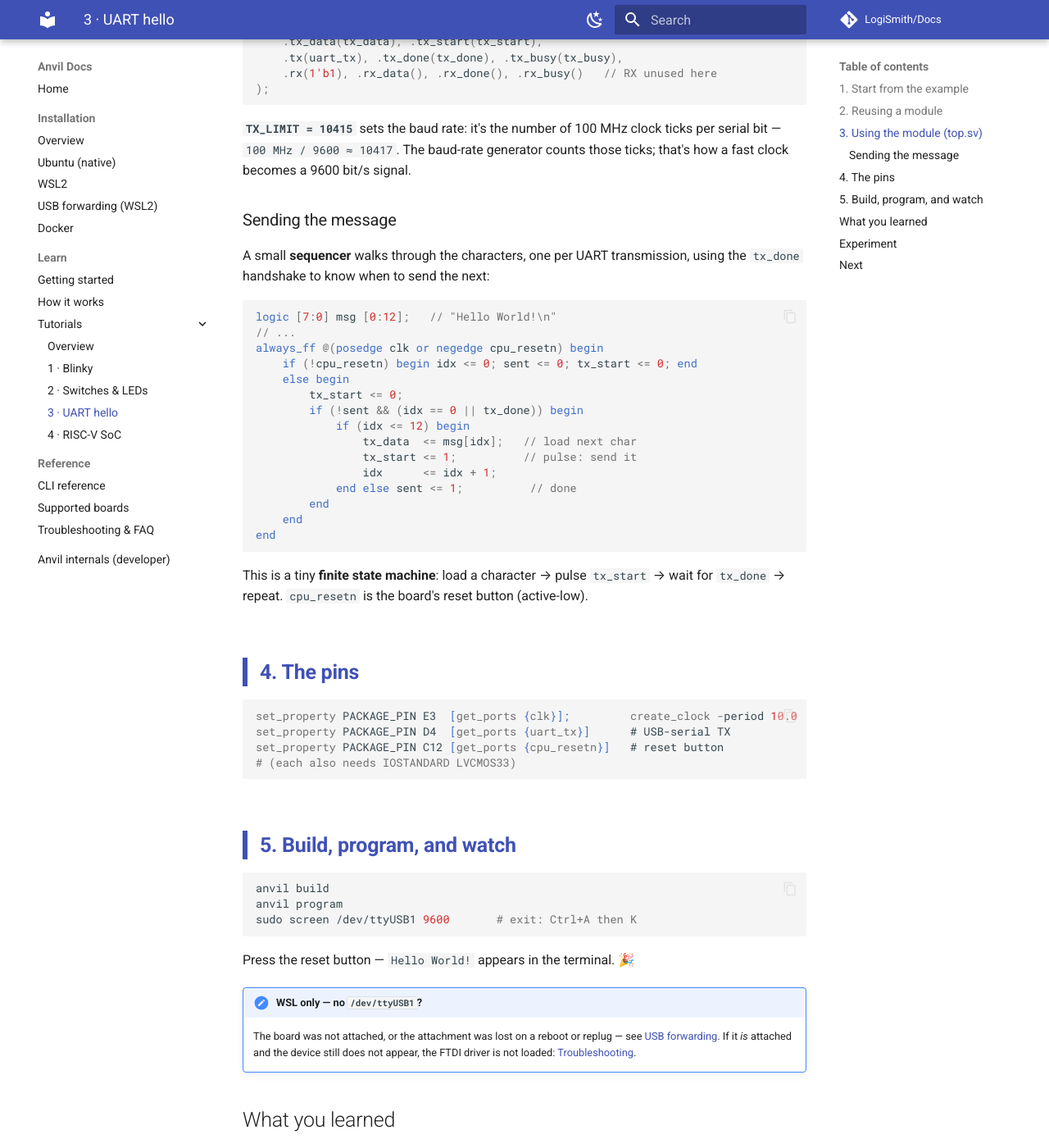
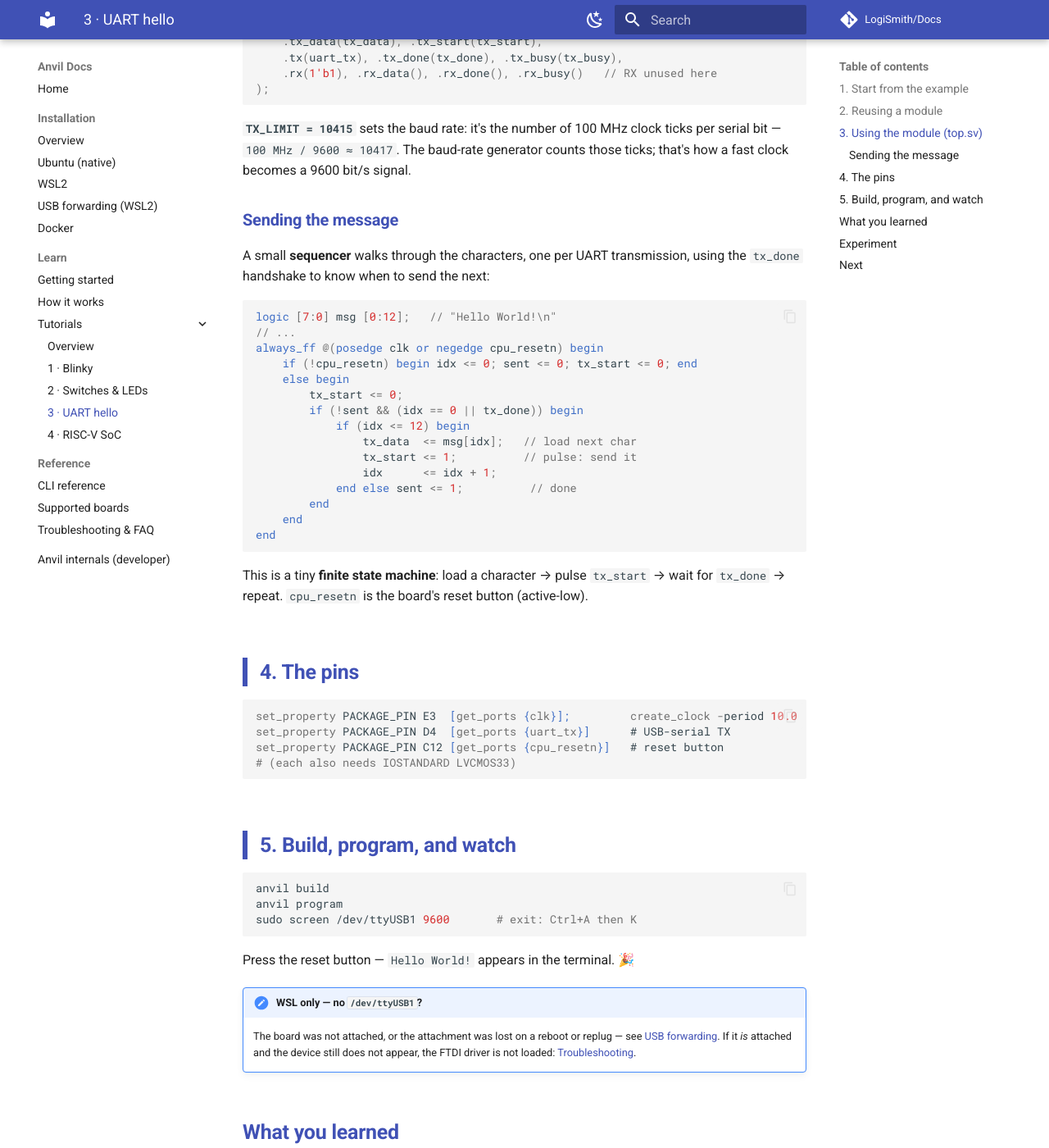
Before and after one commit to LogiSmith/Docs, an MkDocs documentation site: the page built from docs/tutorials/uart-hello.md, in a window 1280 px wide and 1400 px high, scrolled down 1436 px. Shown: the whole window at 82% size. Built offline with MkDocs 1.6.1 and Material for MkDocs 9.7.7, drawn with Linux system fonts in a browser that asks for light colours; comment, search, counter and statistics services are not loaded.

Commit message:
docs: colour every heading level so a page's structure is visible at a glance

```diff
--- a/docs/stylesheets/extra.css
+++ b/docs/stylesheets/extra.css
@@ -1,13 +1,31 @@
-/* Numbered step headings, in the install guides and the tutorials alike.
-   Ordinary headings disappear while scrolling a long page; these have to be
-   findable at a glance, because a reader who loses their place repeats a step.
-   Tutorials number steps at h2 and the install guides at h3, so both are styled
-   and only the size differs — the colour and bar are what make them scannable. */
+/* One heading scheme for the whole site.
+   Three levels, quietest first, so the shape of a page is visible while scrolling:
+     h2      a section          colour + a rule under it
+     h3      a subsection       colour, no rule
+     .step   something you do   colour + a bar down the left, the loudest thing
+   Everything uses the theme's own primary colour, so a palette change carries. */
+
+.md-typeset h2 {
+  color: var(--md-primary-fg-color);
+  font-weight: 600;
+  border-bottom: 1px solid var(--md-default-fg-color--lightest);
+  padding-bottom: 0.3rem;
+  margin-top: 2.2em;
+}
+
+.md-typeset h3 {
+  color: var(--md-primary-fg-color);
+  font-weight: 600;
+}
+
+/* Numbered steps, in the install guides and the tutorials alike. Tutorials number
+   at h2 and the install guides at h3, so both are styled; only the size differs. */
 .md-typeset h2.step,
 .md-typeset h3.step {
   font-weight: 700;
-  color: var(--md-primary-fg-color);
+  border-bottom: none;
   border-left: 0.3rem solid var(--md-primary-fg-color);
+  padding-bottom: 0;
   padding-left: 0.75rem;
   margin-top: 2.5em;
 }
@@ -16,9 +34,18 @@
   font-size: 1.45em;
 }
 
-/* Indigo on slate is too dark to read; Material ships a lighter tone for this. */
+/* The primary colour straight onto a dark background measures 2.35:1 — unreadable.
+   Lightening it against white keeps whatever palette the theme is set to; the flat
+   value above it is the fallback for browsers without color-mix. Measured on the
+   slate background: 2.35:1 unlightened, 6.31:1 like this. */
+[data-md-color-scheme="slate"] .md-typeset h2,
+[data-md-color-scheme="slate"] .md-typeset h3 {
+  color: #8c9eff;
+  color: color-mix(in srgb, var(--md-primary-fg-color) 55%, white);
+}
+
 [data-md-color-scheme="slate"] .md-typeset h2.step,
 [data-md-color-scheme="slate"] .md-typeset h3.step {
-  color: var(--md-primary-fg-color--light);
-  border-left-color: var(--md-primary-fg-color--light);
+  border-left-color: #8c9eff;
+  border-left-color: color-mix(in srgb, var(--md-primary-fg-color) 55%, white);
 }
```
